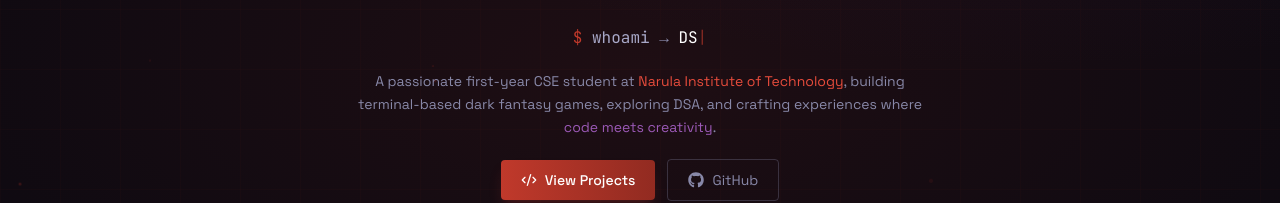
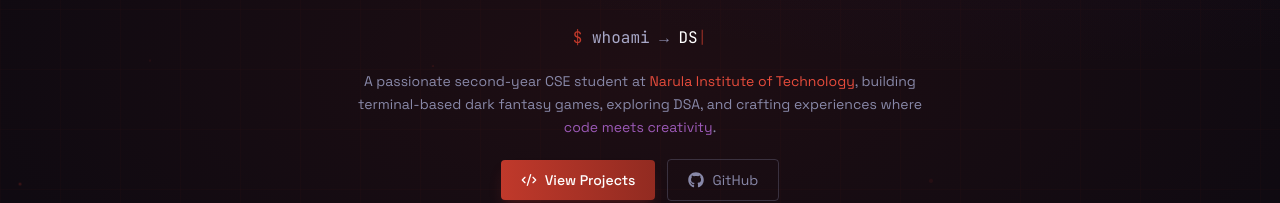
Before and after one commit to DRoy-007/MyPortfolio, a React (Vite) app: page / in a window 1280 px wide. Shown: the part 411-614 px from the top of the page. Built offline with nearby package versions, Linux system fonts and the light colour scheme.

Commit message:
Update student year from first to second

```diff
--- a/src/app/components/Hero.tsx
+++ b/src/app/components/Hero.tsx
@@ -179,7 +179,7 @@ export function Hero() {
           className="text-[#8888a8] max-w-xl leading-relaxed text-sm"
           style={{ fontFamily: "'Space Grotesk', sans-serif" }}
         >
-          A passionate first-year CSE student at{" "}
+          A passionate second-year CSE student at{" "}
           <span className="text-[#e74c3c]">Narula Institute of Technology</span>,
           building terminal-based dark fantasy games, exploring DSA, and crafting
           experiences where{" "}
```
